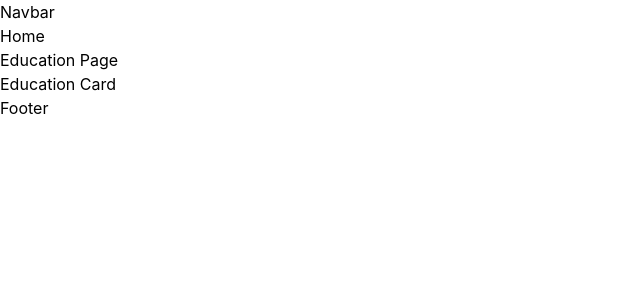
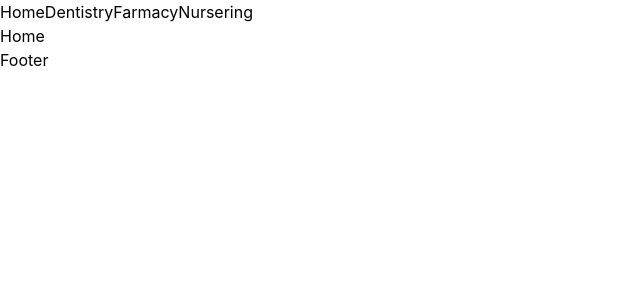
Before and after one commit to obulbuk07/newEducationHub, a React (Vite) app: page / in a window 1280 px wide. Shown: the top 300 px of the page, without its empty margins (0-640 px from the left). Built offline with nearby package versions, Linux system fonts and the light colour scheme.

Commit message:
create functional NavBar

```diff
--- a/src/components/EducationPage.jsx
+++ b/src/components/EducationPage.jsx
@@ -1,8 +1,10 @@
 import EducationCard from "./EducationCard"
-function EducationPage(){
+function EducationPage({content}){
+
+    const name = content
     return(
         <div>
-            <h1>Education Page</h1>
+            <h1>{name}</h1>
             <EducationCard/>
         </div>
     )
--- a/src/components/NavBar.jsx
+++ b/src/components/NavBar.jsx
@@ -1,7 +1,16 @@
-function NavBar(){
+const items = ["Home", "Dentistry", "Farmacy", "Nursering"]
+
+function NavBar({activeContent, onContentChange}){
     return(
         <div>
-            <h1>Navbar</h1>
+            {items.map(item => (
+                <button
+                    key={item}
+                    onClick={() => onContentChange(item)}
+                >
+                    {item}
+                </button>
+            ))}
         </div>
     )
 }
--- a/src/pages/EducationHub.jsx
+++ b/src/pages/EducationHub.jsx
@@ -2,14 +2,36 @@ import NavBar from "../components/NavBar"
 import Footer from "../components/Footer"
 import Home from "../components/Home"
 import EducationPage from "../components/EducationPage"
+import { useState } from "react"
+
+const CONTENTS = {
+    HOME: "Home",
+    DENTISTRY: "Dentistry",
+    FARMACY: "Farmacy",
+    NURSERING: "Nursering",
+}
 
 function EducationHub(){
+    const [activeContent, setActiveContent] = useState(CONTENTS.HOME)
+
+    const renderContent = () => {
+        switch(activeContent){
+            case CONTENTS.HOME:
+                return <Home/>;
+            case CONTENTS.DENTISTRY:
+                return <EducationPage content="dentistry"/>;
+            case CONTENTS.FARMACY:
+                return <EducationPage content="farmacy"/>;
+            case CONTENTS.NURSERING:
+                return <EducationPage content="nursering"/>;
+        }
+    }
+
     return(
         <div>
-            <NavBar/>
+            <NavBar activeContent={activeContent} onContentChange={setActiveContent} />
             <div>
-                <Home/>
-                <EducationPage/>
+                {renderContent()}
             </div>
             <Footer/>
         </div>
```
